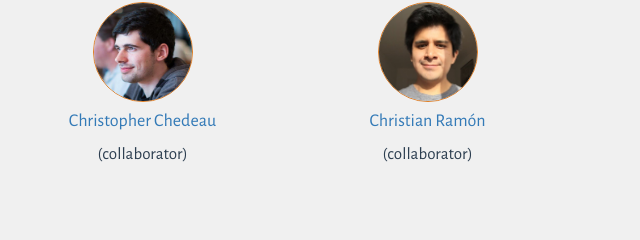
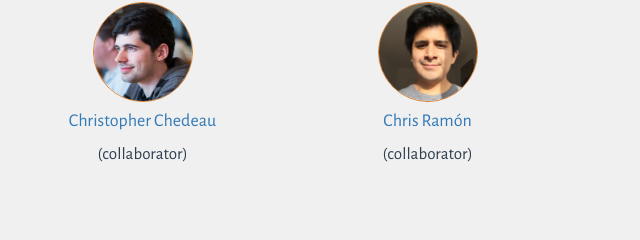
Before and after one commit to react-europe/www, a website: page app/index.html in a window 1280 px wide. Shown: the part 2804-3044 px from the top of the page, 640-1280 px from the left. Drawn offline with nearby package versions, Linux system fonts and the light colour scheme; files that its build step writes are made by us from their sources.

Commit message:
Christian => Chris

```diff
--- a/app/index.html
+++ b/app/index.html
@@ -322,7 +322,7 @@ Get tickets notifications</a>
              <div class="col-lg-3 col-xs-6 organizer text-center">
                 <a href="https://twitter.com/cramonn" target="_blank">
               <img class="img-circle img-circle-org" src="images/cramon.jpeg" alt="React Organizer"></a>
-                 <h4><a href="https://twitter.com/cramonn" target="_blank">Christian Ramón</a></h4>
+                 <h4><a href="https://twitter.com/cramonn" target="_blank">Chris Ramón</a></h4>
              <span>(collaborator)</span>
             </div>
 
```
